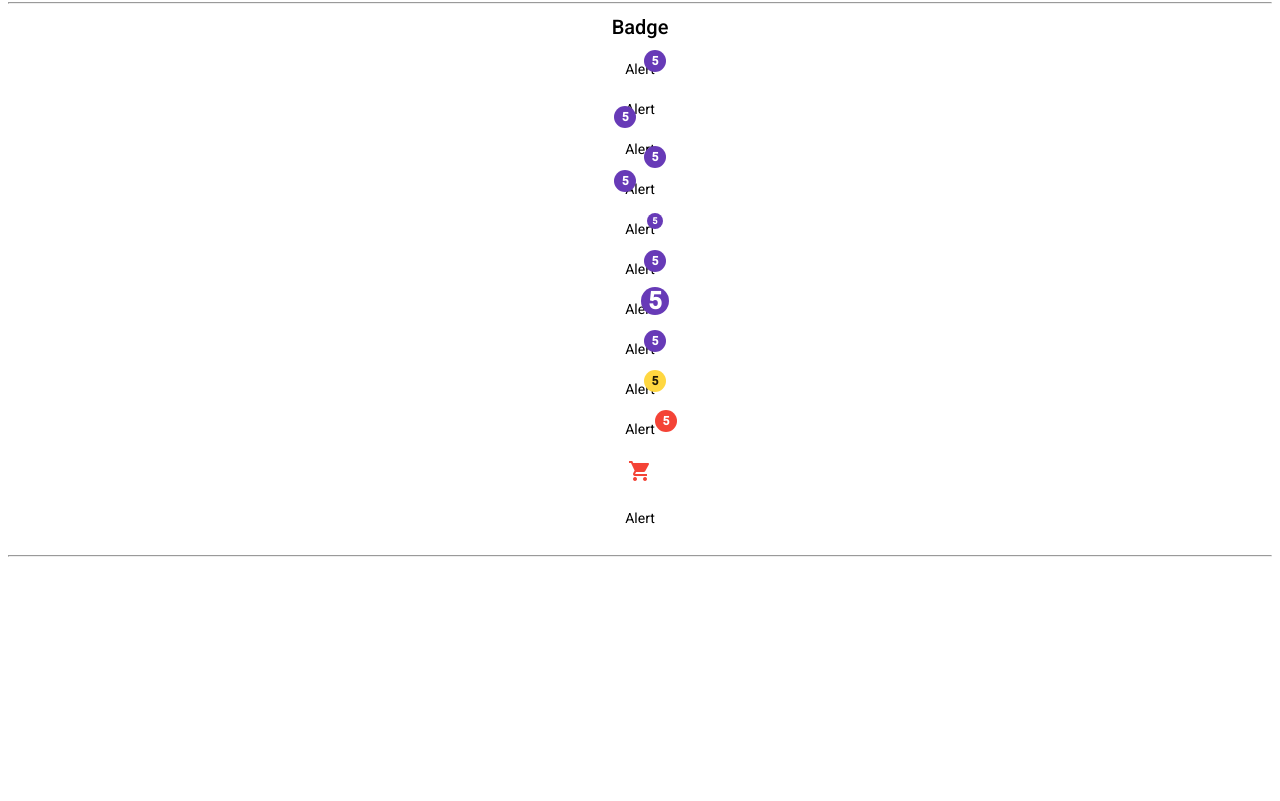
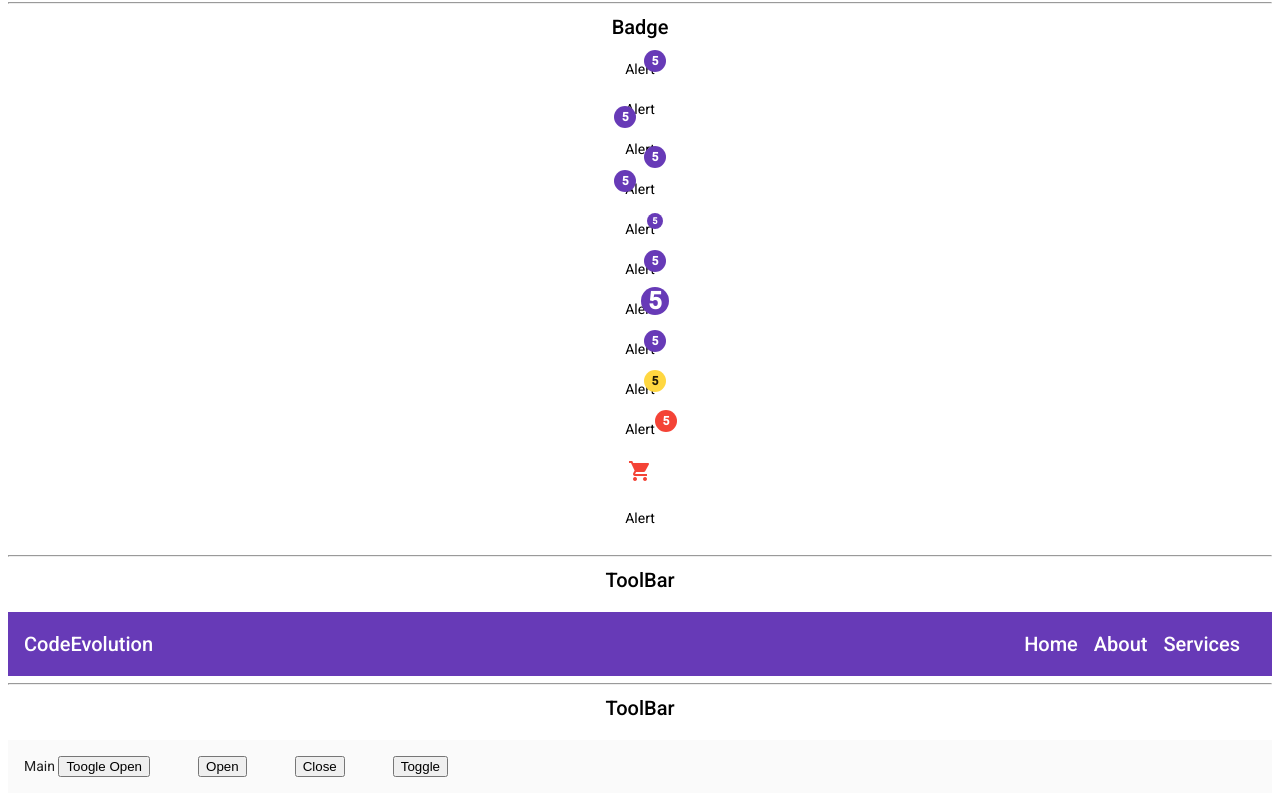
Before and after one commit to Nagarjuna-Singamsetti/Angular_Material_Tutorial, an Angular app: page / in a window 1280 px wide. Shown: the part 411-1212 px from the top of the page. Before the commit the page ends 976 px from the top, so only its background shows below. Built offline with nearby package versions, Linux system fonts and the light colour scheme.

Commit message:
Sidenav added

```diff
--- a/src/app/app.component.css
+++ b/src/app/app.component.css
@@ -1,3 +1,19 @@
 button{
     margin-right: 3rem;
 }
+.navbar{
+    justify-content: space-between;
+}
+.navbaritems{
+    padding-right: 1rem;
+}
+mat-sidenav-container {
+    height :100%
+}
+mat-sidenav,mat-sidenav-content{
+    padding:16px;
+}
+mat-sidenav{
+    background-color: lightcoral;
+    width:200px;
+}
--- a/src/app/app.component.html
+++ b/src/app/app.component.html
@@ -65,11 +65,34 @@
     </div><br>
     <div>
         <mat-icon color="warn">
-            <span class="material-icons" [matBadge]="alert" matBadgeColor="accent"  matBadgeSize="small" matBadgeOverlap="false">shopping_cart</span>
-        </mat-icon></div>
+            <span class="material-icons" [matBadge]="alert" matBadgeColor="accent" matBadgeSize="small"
+                matBadgeOverlap="false">shopping_cart</span>
+        </mat-icon>
+    </div>
     <br>
     <div>
         <span [matBadge]="alert" [matBadgeHidden]="alert===0">Alert</span>
     </div><br>
 </span>
 <hr>
+<div class="mat-title" style="text-align: center;">ToolBar</div>
+<mat-toolbar color="primary" class="navbar">
+    <div>CodeEvolution</div>
+    <div >
+        <span class="navbaritems">Home</span>
+        <span class="navbaritems">About</span>
+        <span class="navbaritems">Services</span>
+    </div>
+</mat-toolbar>
+<hr>
+<div class="mat-title" style="text-align: center;">ToolBar</div>
+<mat-sidenav-container>
+    <mat-sidenav #sidenav (opened)="log('opened')" (closed)="log('closed')" mode="side" [(opened)]="opened">SideNav</mat-sidenav>
+    <!-- mode=side,push,over -->
+    <mat-sidenav-content>Main
+        <button (click)="opened=!opened">Toogle Open</button>
+        <button (click)="sidenav.open()">Open</button>
+        <button (click)="sidenav.close()">Close</button>
+        <button (click)="sidenav.toggle()">Toggle</button>
+    </mat-sidenav-content>
+</mat-sidenav-container>
--- a/src/app/app.component.ts
+++ b/src/app/app.component.ts
@@ -8,4 +8,8 @@ import { Component } from '@angular/core';
 export class AppComponent {
   title = 'Angular_Material';
   alert=0;
+  opened=false;
+  log(state: any){
+    console.log(state);
+  }
 }
--- a/src/app/app.module.ts
+++ b/src/app/app.module.ts
@@ -4,6 +4,7 @@ import { AppRoutingModule } from './app-routing.module';
 import { AppComponent } from './app.component';
 import { BrowserAnimationsModule } from '@angular/platform-browser/animations';
 import { MaterialModule } from './material/material.module';
+import { FormsModule } from '@angular/forms';
 
 @NgModule({
   declarations: [
@@ -14,6 +15,7 @@ import { MaterialModule } from './material/material.module';
     AppRoutingModule,
     BrowserAnimationsModule,
     MaterialModule,
+    FormsModule
   ],
   providers: [],
   bootstrap: [AppComponent]
--- a/src/app/material/material.module.ts
+++ b/src/app/material/material.module.ts
@@ -3,16 +3,20 @@ import {MatButtonModule} from '@angular/material/button';
 import {MatButtonToggleModule} from '@angular/material/button-toggle';
 import {MatIconModule} from '@angular/material/icon';
  import {MatBadgeModule} from '@angular/material/badge';
+ import {MatToolbarModule} from '@angular/material/toolbar';
+ import {MatSidenavModule} from '@angular/material/sidenav';
 
-const  MaterialComponents=[
+const  material=[
   MatButtonModule,
   MatButtonToggleModule,
   MatIconModule,
   MatBadgeModule,
+  MatToolbarModule,
+  MatSidenavModule
 ];
 
 @NgModule({
-  imports: [MaterialComponents],
-  exports:[MaterialComponents]
+  imports: [material],
+  exports:[material]
 })
 export class MaterialModule { }
```
